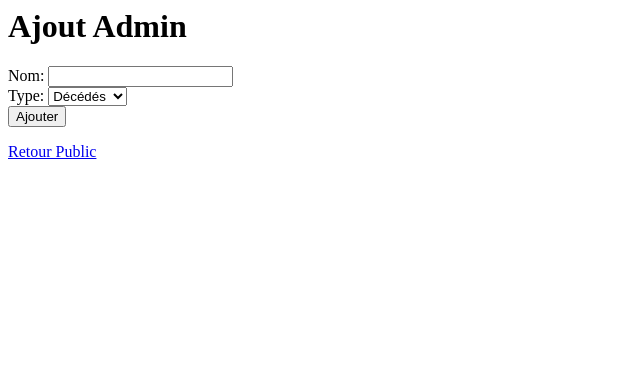
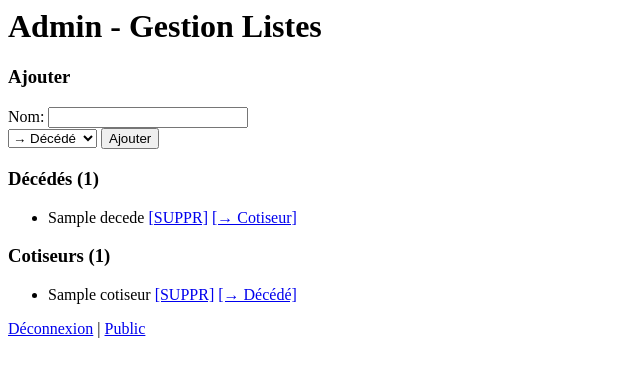
Before and after one commit to Madmam62/lise-decedes-app, a Flask app: template templates/admin.html in a window 1280 px wide. Shown: the top 377 px of the page, without its empty margins (0-640 px from the left). Run offline with Flask 3, Linux system fonts and the light colour scheme; the template is opened without the code that fills it: most values are stand-ins (such as "Sample title", 1, 10 or a date in 2020).

Commit message:
Update admin.html

```diff
--- a/templates/admin.html
+++ b/templates/admin.html
@@ -1,7 +1,31 @@
-<h1>Ajout Admin</h1>
+<h1>Admin - Gestion Listes</h1>
+<h3>Ajouter</h3>
 <form method=post>
-Nom: <input name=nom required><br>
-Type: <select name=type><option value=decedes>Décédés</option><option value=cotiseurs>Cotiseurs</option></select><br>
-<input type=submit value="Ajouter">
+Nom: <input name=nom required style="width:200px;"><br>
+<select name=type>
+<option value="decedes">→ Décédé</option>
+<option value="cotiseurs">→ Cotiseur</option>
+</select>
+<button>Ajouter</button>
 </form>
-<a href="/">Retour Public</a>
+
+<h3>Décédés ({{decedes|length}})</h3>
+<ul>
+{% for nom in decedes %}
+<li>{{nom}}
+<a href="/delete_decede/{{nom}}">[SUPPR]</a>
+<a href="/move_decede_to_cotiseur/{{nom}}">[→ Cotiseur]</a>
+</li>
+{% endfor %}
+</ul>
+
+<h3>Cotiseurs ({{cotiseurs|length}})</h3>
+<ul>
+{% for nom in cotiseurs %}
+<li>{{nom}}
+<a href="/delete_cotiseur/{{nom}}">[SUPPR]</a>
+<a href="/move_cotiseur_to_decede/{{nom}}">[→ Décédé]</a>
+</li>
+{% endfor %}
+</ul>
+<a href="/logout">Déconnexion</a> | <a href="/">Public</a>
```
